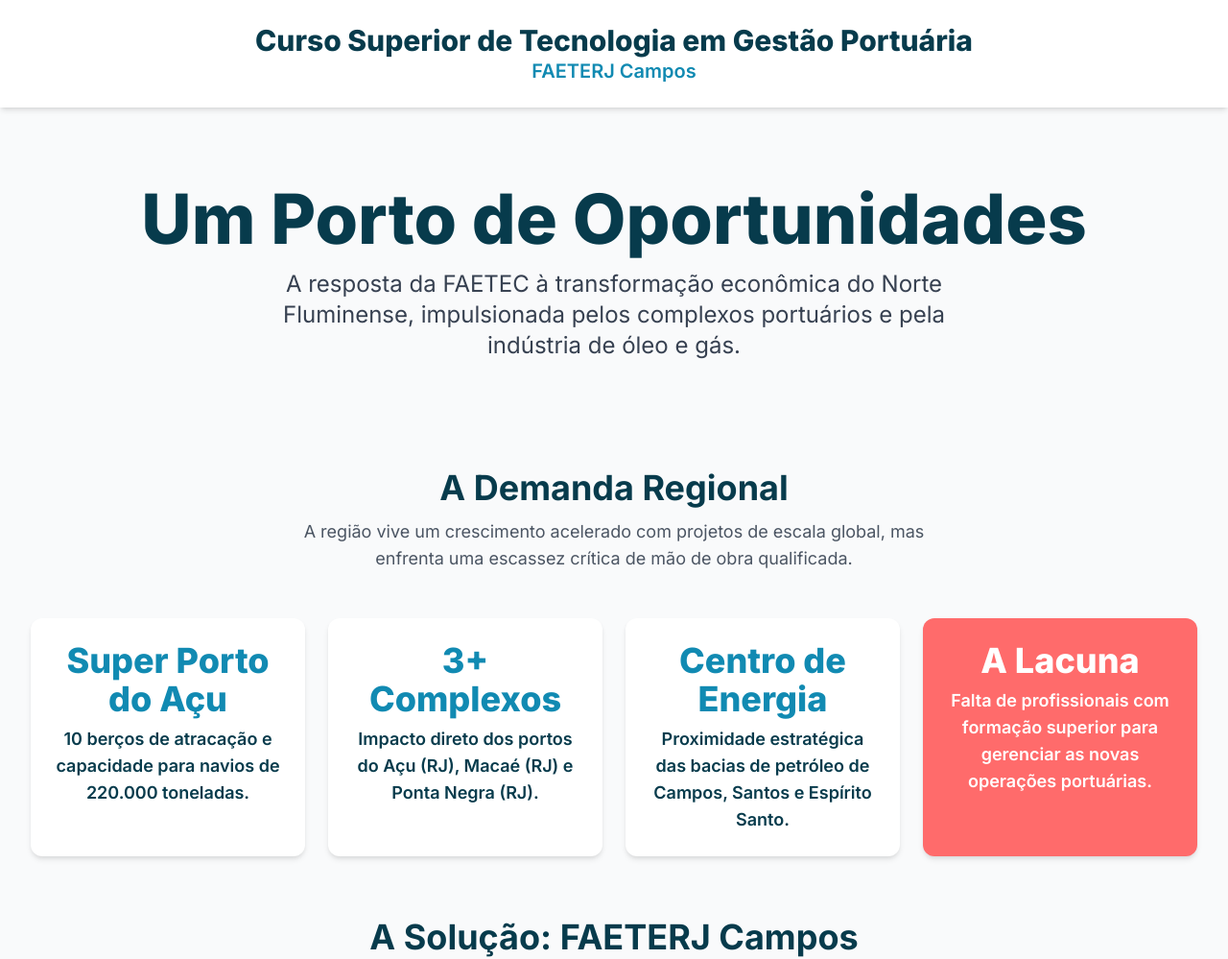
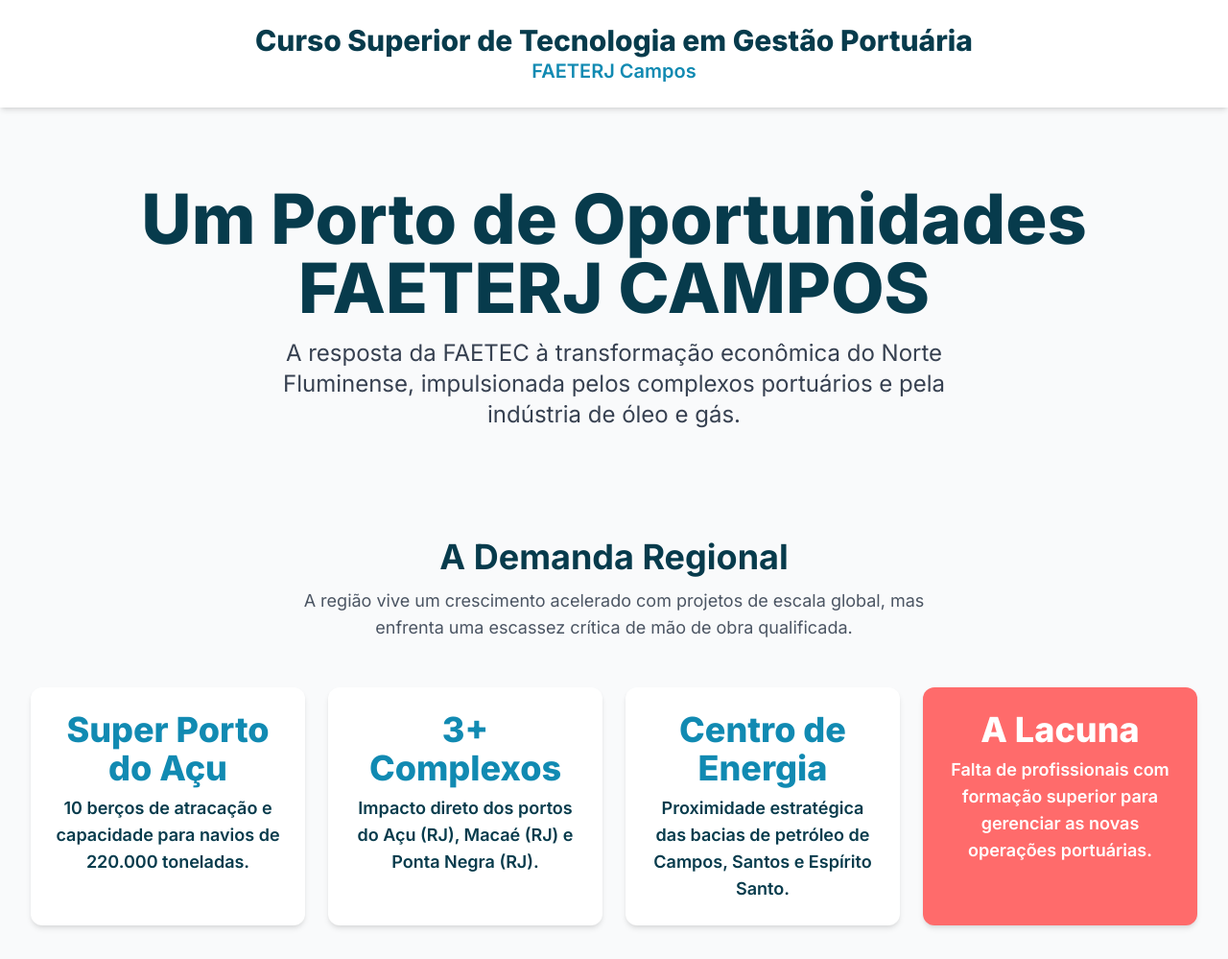
Before and after one commit to kaverno/oportunidadefaeterjcampos, a plain HTML site: page index.html in a window 1280 px wide. Shown: the top 999 px of the page at 96% size. Drawn offline with nearby package versions, Linux system fonts and the light colour scheme.

Commit message:
Add subtitle 'FAETERJ CAMPOS' to hero section

```diff
--- a/index.html
+++ b/index.html
@@ -69,6 +69,9 @@
             <h2 class="text-5xl md:text-7xl font-extrabold text-[#073B4C] leading-tight">
                 Um Porto de Oportunidades
             </h2>
+             <h3 class="text-5xl md:text-7xl font-extrabold text-[#073B4C] leading-tight">
+                FAETERJ CAMPOS
+            </h3>
             <p class="mt-4 text-2xl text-gray-700 max-w-3xl mx-auto">
                 A resposta da FAETEC à transformação econômica do Norte Fluminense, impulsionada pelos complexos portuários e pela indústria de óleo e gás.
             </p>
```
